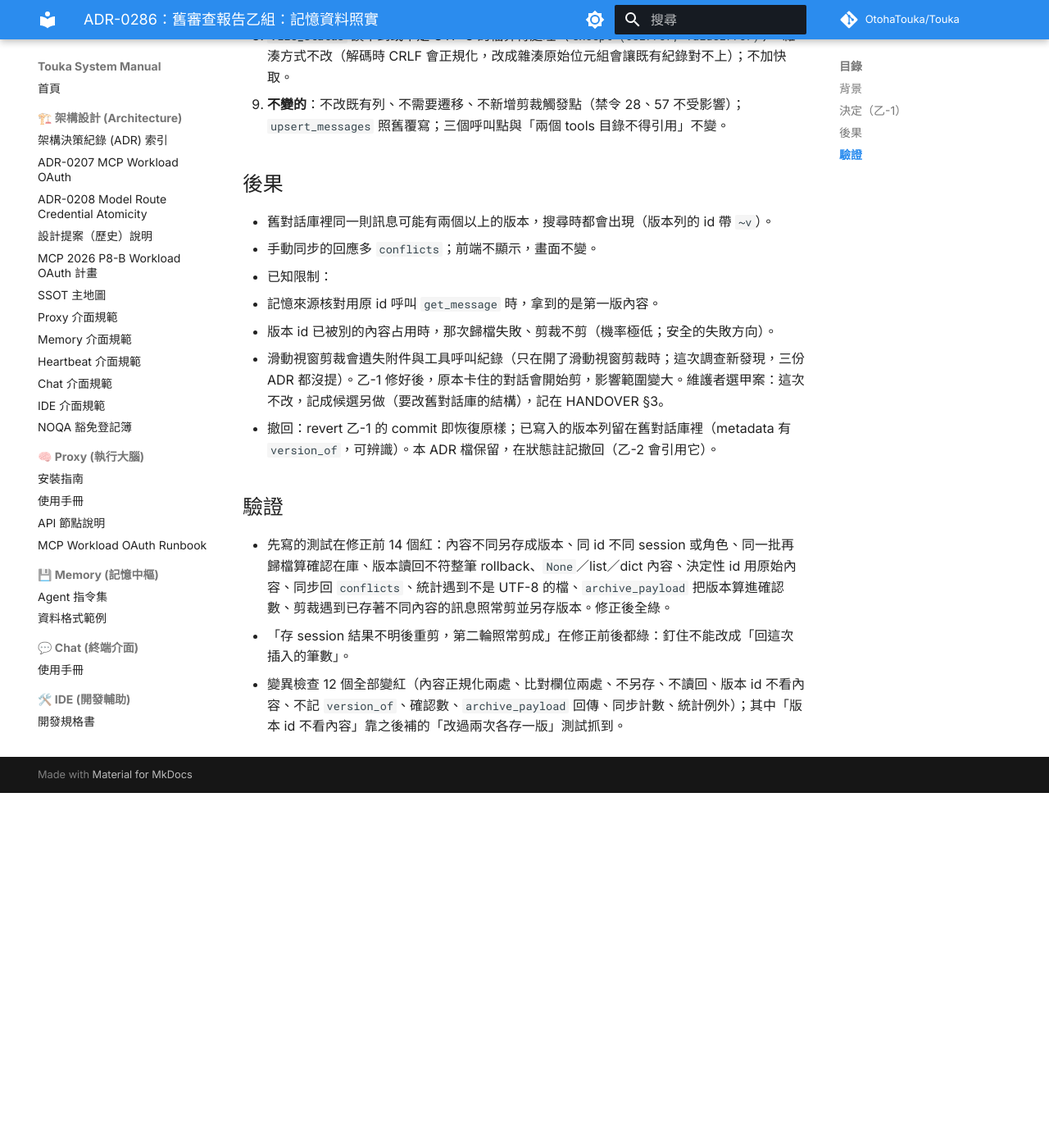
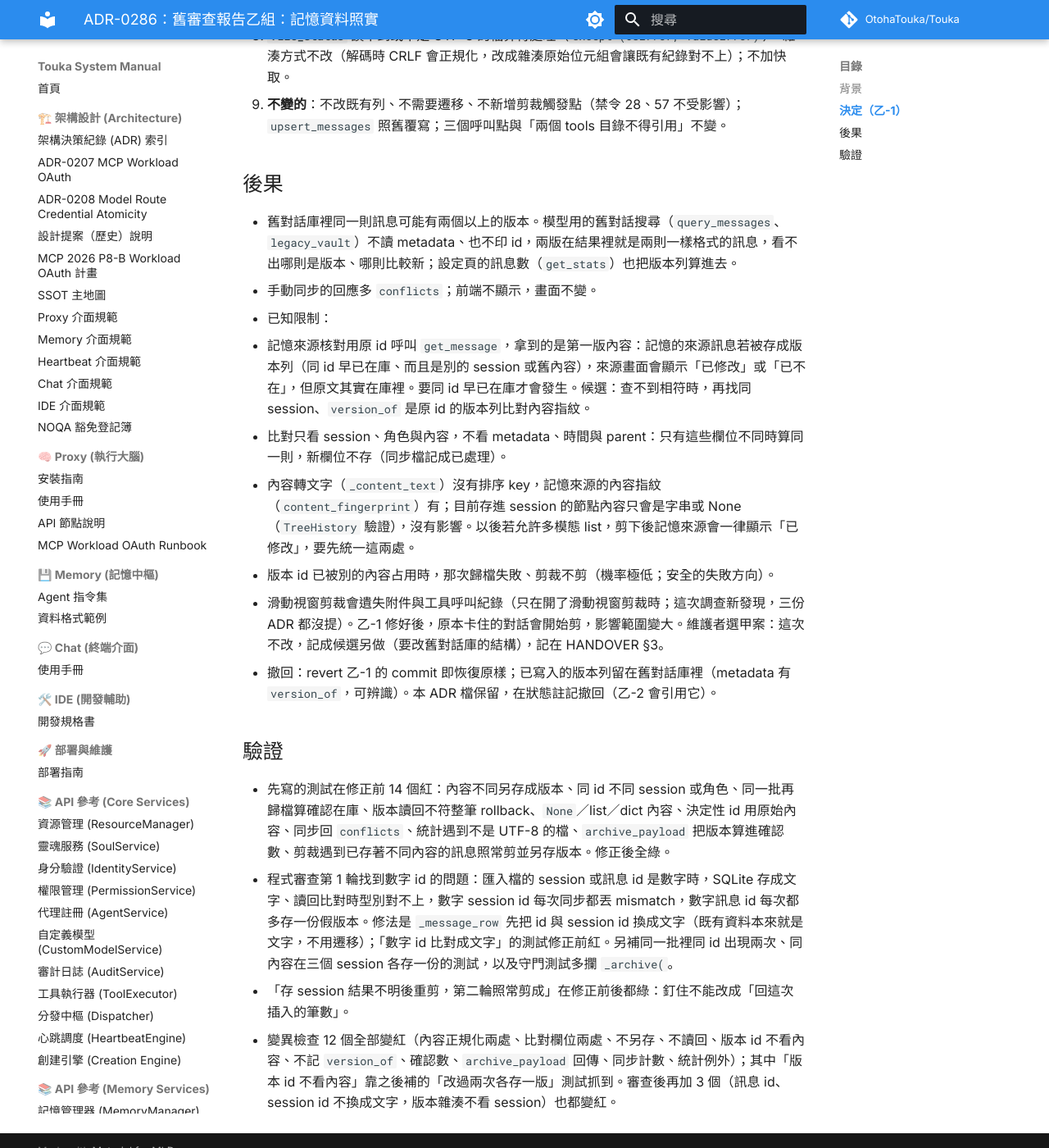
Before and after one commit to OtohaTouka/Touka, an MkDocs documentation site: the page built from docs/architecture/adr/0286-memory-data-reported-as-stored.md, in a window 1280 px wide and 1400 px high, scrolled down 1542 px. Shown: the whole window at 82% size. Built offline with MkDocs 1.6.1 and Material for MkDocs 9.7.7, drawn with Linux system fonts in a browser that asks for light colours; comment, search, counter and statistics services are not loaded; before the commit the page ends 2509 px from its top, so only the background shows below that; some of the changed text lies outside the part shown.

Commit message:
fix(legacy): compare ids as text so numeric ids are not conflicts
Imported files may carry numeric session or message ids. SQLite stores
them as text, so the read-back never matched: a numeric session id failed
every sync with a mismatch and a numeric message id stored a fake version
each time. _message_row now turns both ids into text (existing rows are
already text). Adds tests for the same id twice in one batch, the same
content in several sessions, and widens the tool-entry guard to _archive(.
Docs now describe what users actually see from version rows.

Co-Authored-By: Claude Opus 5.5 <noreply@anthropic.com>

```diff
--- a/docs/architecture/adr/0286-memory-data-reported-as-stored.md
+++ b/docs/architecture/adr/0286-memory-data-reported-as-stored.md
@@ -20,7 +20,7 @@
 
 1. **歸檔照實**：`LegacyStore.archive` 在同一個交易裡先只新增，再用一句固定 SQL 讀回這批 id 存著的內容（`json_each(?)`，只綁一個參數，同 `factual.py` 的寫法，禁令 24），比對 session、角色與內容（`messages.id` 是全域主鍵）：
    - 相同：確認在庫，包括這次之前就存著的。
-   - 不同：另存成這則訊息的版本列（第 2 題甲案）。版本列的 id 是「原 id＋`~v`＋session、角色、內容的 SHA-256 前 16 碼」，重跑不重複存，改過兩次就各存一版；metadata 記 `version_of: 原 id`，查詢與畫面分得出是哪一則的版本。
+   - 不同：另存成這則訊息的版本列（第 2 題甲案）。版本列的 id 是「原 id＋`~v`＋session、角色、內容的 SHA-256 前 16 碼」，重跑不重複存，改過兩次就各存一版；metadata 記 `version_of: 原 id`，讀 metadata 才分得出是哪一則的版本。
    - 版本列寫入後也讀回確認；對不上（同一個版本 id 已存著別的內容）丟 `LegacyArchiveMismatchError`，整筆 rollback。
    - 回 `ArchiveOutcome(confirmed, versions)`：確認在庫的筆數（含版本列）與另存成版本的筆數。和「記憶被取代時舊的保留」（ADR-0263）同一個精神：已歸檔的內容不改，新的內容也不丟。
 2. **`archive_payload` 仍回 int**，意思改成確認在庫的筆數；剪裁「一則都沒歸檔到就不剪」與匯出端點「沒有可歸檔的訊息回錯誤」的判斷不變。手動同步的結果多一個 `conflicts`（另存成版本的筆數）。
@@ -30,10 +30,12 @@
 
 ## 後果
 
-- 舊對話庫裡同一則訊息可能有兩個以上的版本，搜尋時都會出現（版本列的 id 帶 `~v`）。
+- 舊對話庫裡同一則訊息可能有兩個以上的版本。模型用的舊對話搜尋（`query_messages`、`legacy_vault`）不讀 metadata、也不印 id，兩版在結果裡就是兩則一樣格式的訊息，看不出哪則是版本、哪則比較新；設定頁的訊息數（`get_stats`）也把版本列算進去。
 - 手動同步的回應多 `conflicts`；前端不顯示，畫面不變。
 - 已知限制：
-  - 記憶來源核對用原 id 呼叫 `get_message` 時，拿到的是第一版內容。
+  - 記憶來源核對用原 id 呼叫 `get_message`，拿到的是第一版內容：記憶的來源訊息若被存成版本列（同 id 早已在庫、而且是別的 session 或舊內容），來源畫面會顯示「已修改」或「已不在」，但原文其實在庫裡。要同 id 早已在庫才會發生。候選：查不到相符時，再找同 session、`version_of` 是原 id 的版本列比對內容指紋。
+  - 比對只看 session、角色與內容，不看 metadata、時間與 parent：只有這些欄位不同時算同一則，新欄位不存（同步檔記成已處理）。
+  - 內容轉文字（`_content_text`）沒有排序 key，記憶來源的內容指紋（`content_fingerprint`）有；目前存進 session 的節點內容只會是字串或 None（`TreeHistory` 驗證），沒有影響。以後若允許多模態 list，剪下後記憶來源會一律顯示「已修改」，要先統一這兩處。
   - 版本 id 已被別的內容占用時，那次歸檔失敗、剪裁不剪（機率極低；安全的失敗方向）。
   - 滑動視窗剪裁會遺失附件與工具呼叫紀錄（只在開了滑動視窗剪裁時；這次調查新發現，三份 ADR 都沒提）。乙-1 修好後，原本卡住的對話會開始剪，影響範圍變大。維護者選甲案：這次不改，記成候選另做（要改舊對話庫的結構），記在 HANDOVER §3。
 - 撤回：revert 乙-1 的 commit 即恢復原樣；已寫入的版本列留在舊對話庫裡（metadata 有 `version_of`，可辨識）。本 ADR 檔保留，在狀態註記撤回（乙-2 會引用它）。
@@ -41,5 +43,6 @@
 ## 驗證
 
 - 先寫的測試在修正前 14 個紅：內容不同另存成版本、同 id 不同 session 或角色、同一批再歸檔算確認在庫、版本讀回不符整筆 rollback、`None`／list／dict 內容、決定性 id 用原始內容、同步回 `conflicts`、統計遇到不是 UTF-8 的檔、`archive_payload` 把版本算進確認數、剪裁遇到已存著不同內容的訊息照常剪並另存版本。修正後全綠。
+- 程式審查第 1 輪找到數字 id 的問題：匯入檔的 session 或訊息 id 是數字時，SQLite 存成文字、讀回比對時型別對不上，數字 session id 每次同步都丟 mismatch，數字訊息 id 每次都多存一份假版本。修法是 `_message_row` 先把 id 與 session id 換成文字（既有資料本來就是文字，不用遷移）；「數字 id 比對成文字」的測試修正前紅。另補同一批裡同 id 出現兩次、同內容在三個 session 各存一份的測試，以及守門測試多攔 `_archive(`。
 - 「存 session 結果不明後重剪，第二輪照常剪成」在修正前後都綠：釘住不能改成「回這次插入的筆數」。
-- 變異檢查 12 個全部變紅（內容正規化兩處、比對欄位兩處、不另存、不讀回、版本 id 不看內容、不記 `version_of`、確認數、`archive_payload` 回傳、同步計數、統計例外）；其中「版本 id 不看內容」靠之後補的「改過兩次各存一版」測試抓到。
+- 變異檢查 12 個全部變紅（內容正規化兩處、比對欄位兩處、不另存、不讀回、版本 id 不看內容、不記 `version_of`、確認數、`archive_payload` 回傳、同步計數、統計例外）；其中「版本 id 不看內容」靠之後補的「改過兩次各存一版」測試抓到。審查後再加 3 個（訊息 id、session id 不換成文字，版本雜湊不看 session）也都變紅。
```
Also changed, not shown: HANDOVER.md (+1 -1 lines), docs/architecture/PROXY_INTERFACE.md (+1 -1 lines), 3 other files.
